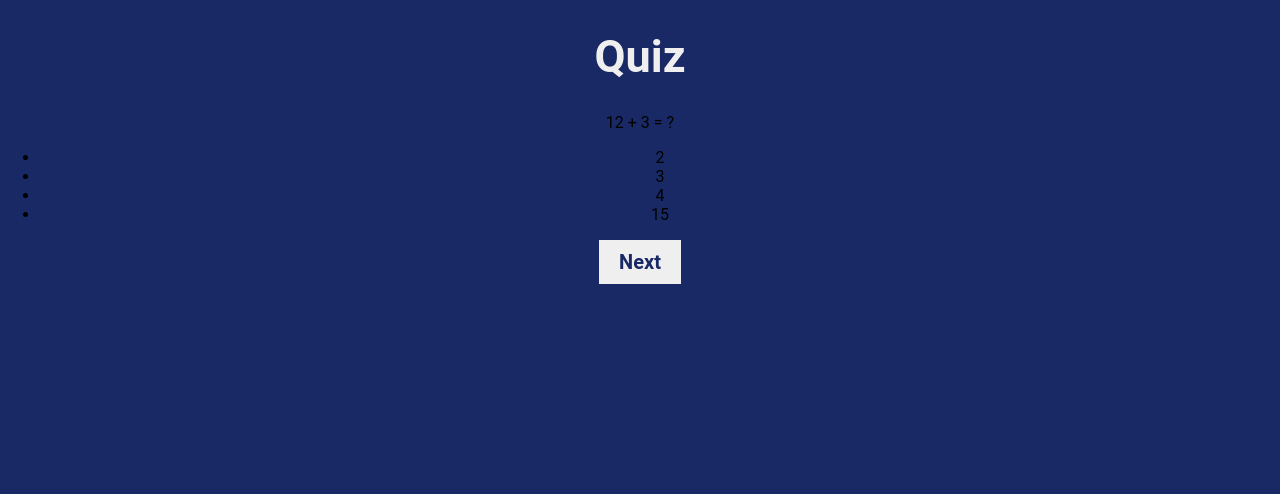
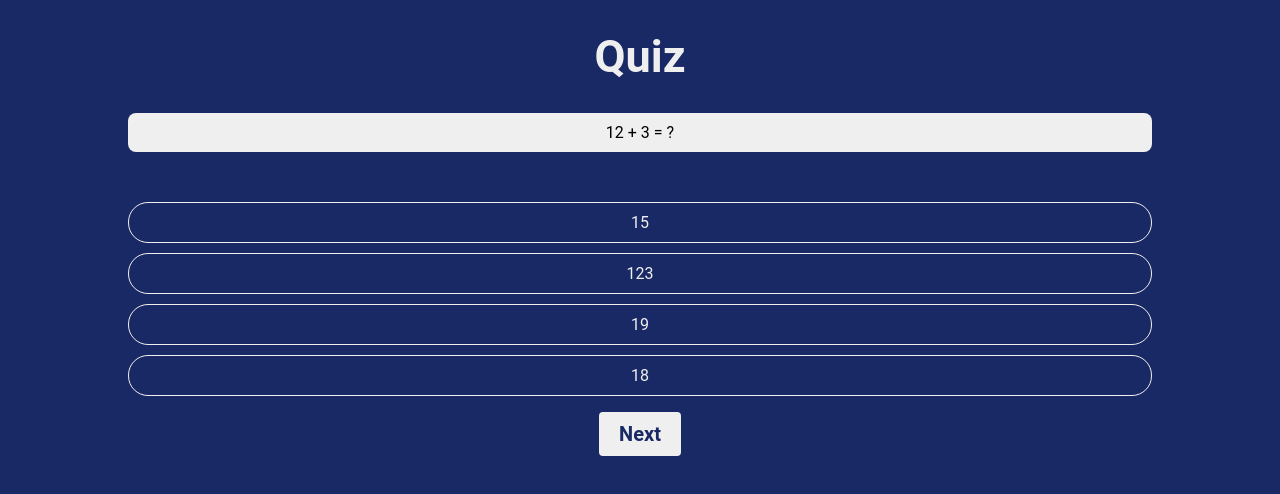
Before and after one commit to Artem2001S/quiz, a React app: page / in a window 1280 px wide. Shown: the top 494 px of the page. Built offline with nearby package versions, Linux system fonts and the light colour scheme; the HTML template or start-up script is replaced by a standard one.

Commit message:
feat: create layout

```diff
--- a/src/components/ActiveQuestion/ActiveQuestion.jsx
+++ b/src/components/ActiveQuestion/ActiveQuestion.jsx
@@ -1,16 +1,13 @@
 import React from 'react'
 import Button from '../Button/Button'
+import AnswersList from './AnswersList/AnswersList'
+import classes from './ActiveQuestion.scss'
 
 export default function ActiveQuestion() {
   return (
     <div>
-      <div>12 + 3 = ?</div>
-      <ul>
-        <li>2</li>
-        <li>3</li>
-        <li>4</li>
-        <li>15</li>
-      </ul>
+      <div className={classes.question}>12 + 3 = ?</div>
+      <AnswersList />
       <Button>Next</Button>
     </div>
   )
--- /dev/null
+++ b/src/components/ActiveQuestion/ActiveQuestion.scss
@@ -0,0 +1,7 @@
+.question {
+  margin: auto;
+  border-radius: 8px;
+  padding: 10px;
+
+  background-color: #f0efef;
+}
--- /dev/null
+++ b/src/components/ActiveQuestion/AnswersList/AnswerItem/AnswerItem.jsx
@@ -0,0 +1,10 @@
+import React from 'react';
+import classes from './AnswerItem.scss'
+
+export default function AnswerItem(props) {
+  return (
+    <li className={classes.AnswerItem}>
+      {props.answerText || props.children}
+    </li>
+  );
+}
--- /dev/null
+++ b/src/components/ActiveQuestion/AnswersList/AnswerItem/AnswerItem.scss
@@ -0,0 +1,16 @@
+.AnswerItem {
+  margin: 10px auto;
+  padding: 10px;
+
+  border: 1px solid #f0efef;
+  border-radius: 20px;
+
+  color: #f0efef;
+
+  cursor: pointer;
+
+  transition: background-color 0.4s;
+  &:hover {
+    background-color: lighten($color: #192965, $amount: 25);
+  }
+}
--- /dev/null
+++ b/src/components/ActiveQuestion/AnswersList/AnswersList.jsx
@@ -0,0 +1,14 @@
+import React from 'react';
+import classes from './AnswersList.scss';
+import AnswerItem from './AnswerItem/AnswerItem';
+
+export default function AnswersList() {
+  return (
+    <ul className={classes.AnswersList}>
+      <AnswerItem>15</AnswerItem>
+      <AnswerItem>123</AnswerItem>
+      <AnswerItem>19</AnswerItem>
+      <AnswerItem>18</AnswerItem>
+    </ul>
+  );
+}
--- /dev/null
+++ b/src/components/ActiveQuestion/AnswersList/AnswersList.scss
@@ -0,0 +1,5 @@
+.AnswersList {
+  list-style: none;
+  padding-left: 0;
+  margin-top: 50px;
+}
--- a/src/components/Button/Button.scss
+++ b/src/components/Button/Button.scss
@@ -3,6 +3,7 @@
   border: none;
 
   background-color: #f0efef;
+  border-radius: 4px;
   font-size: 20px;
   font-weight: bold;
   color: #192965;
--- a/src/components/Quiz/Quiz.scss
+++ b/src/components/Quiz/Quiz.scss
@@ -1,5 +1,7 @@
 .Quiz {
   text-align: center;
+  width: 80%;
+  margin: auto;
 
   & h1 {
     color: #f0efef;
```
